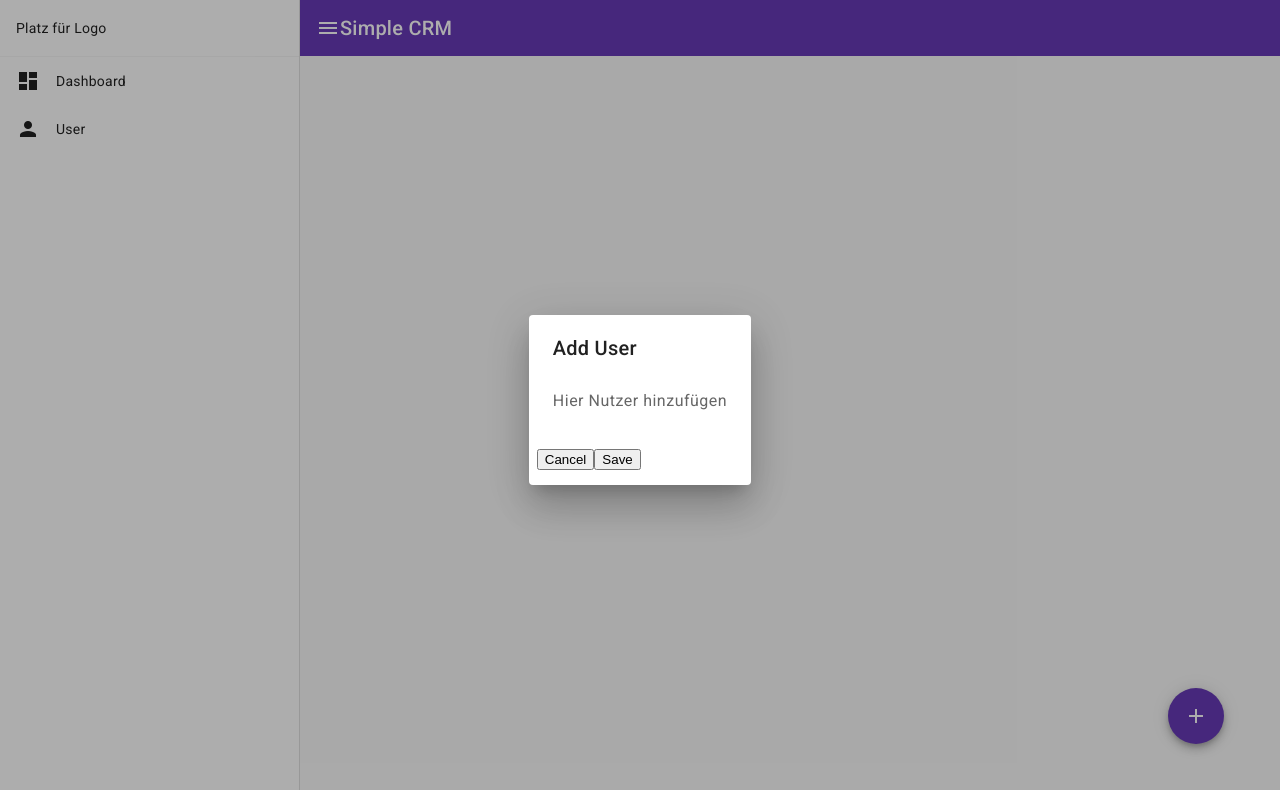
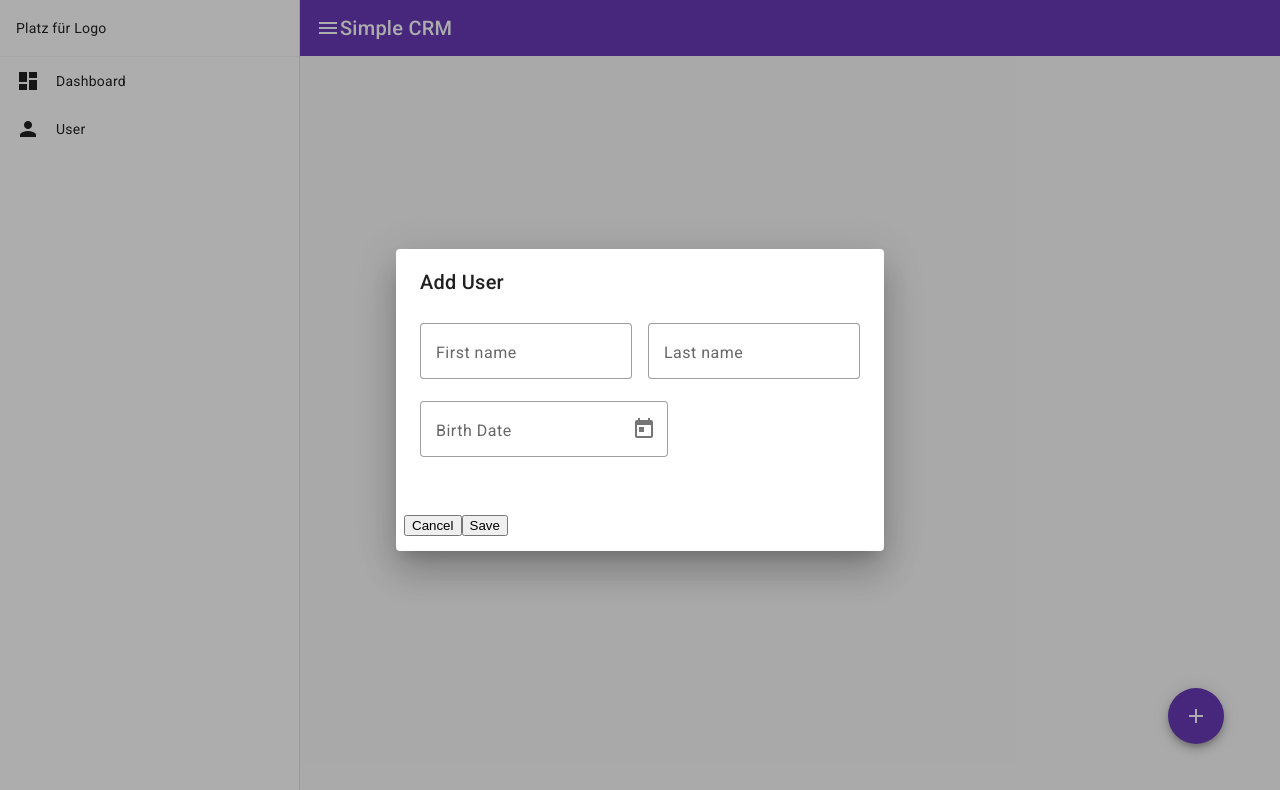
Before and after one commit to Phillipcodes/CRM, an Angular app: page /user in a window 1280 px wide. Both pictures are taken after a click on the button "add". Shown: the top 790 px of the page. Built offline with nearby package versions, Linux system fonts and the light colour scheme.

Commit message:
datepicker

```diff
--- a/src/app/app.component.ts
+++ b/src/app/app.component.ts
@@ -5,10 +5,11 @@ import { MatToolbarModule } from '@angular/material/toolbar';
 import {MatSidenavModule} from '@angular/material/sidenav';
 import { MatIconModule } from '@angular/material/icon';
 import {MatDialogModule} from '@angular/material/dialog';
+
 @Component({
   selector: 'app-root',
   standalone: true,
-  imports: [CommonModule, RouterOutlet, MatToolbarModule,MatSidenavModule,MatIconModule,RouterModule,MatDialogModule],
+  imports: [CommonModule, RouterOutlet, MatToolbarModule,MatSidenavModule,MatIconModule,RouterModule,MatDialogModule,],
   templateUrl: './app.component.html',
   styleUrl: './app.component.scss',
 })
--- a/src/app/app.config.ts
+++ b/src/app/app.config.ts
@@ -1,9 +1,13 @@
 import { ApplicationConfig } from '@angular/core';
 import { provideRouter } from '@angular/router';
-
+import { importProvidersFrom } from '@angular/core';
+import { MatNativeDateModule, MAT_DATE_LOCALE } from '@angular/material/core';
 import { routes } from './app.routes';
 import { provideAnimationsAsync } from '@angular/platform-browser/animations/async';
 
 export const appConfig: ApplicationConfig = {
-  providers: [provideRouter(routes), provideAnimationsAsync()]
+  providers: [provideRouter(routes), provideAnimationsAsync(),
+    importProvidersFrom(MatNativeDateModule),  // Importiere das NativeDateModule hier
+    { provide: MAT_DATE_LOCALE, useValue: 'en-GB' },
+  ]
 };
--- a/src/app/dialog-add-user/dialog-add-user.component.html
+++ b/src/app/dialog-add-user/dialog-add-user.component.html
@@ -1,9 +1,29 @@
 <h2 mat-dialog-title>Add User</h2>
 <mat-dialog-content>
-  Hier Nutzer hinzufügen
-
+    <div>
+  <mat-form-field class="margin-right-16"  appearance="outline">
+    <mat-label>First name</mat-label>
+    <input matInput placeholder="Placeholder" />
+    <!-- <mat-hint>Please enter a name</mat-hint> -->
+  </mat-form-field>
+  <mat-form-field appearance="outline">
+    <mat-label>Last name</mat-label>
+    <input matInput placeholder="Placeholder" />
+    <!-- <mat-hint>Please enter a name</mat-hint> -->
+  </mat-form-field>
+</div>
+<div>
+    <mat-form-field appearance="outline">
+        <mat-label>Birth Date</mat-label>
+        <input matInput placeholder="Placeholder" [matDatepicker]="picker" />
+        <mat-datepicker-toggle matIconSuffix [for]="picker"></mat-datepicker-toggle>
+        <mat-datepicker #picker></mat-datepicker>
+        <!-- <mat-hint>Please enter a date</mat-hint> -->
+      </mat-form-field>
+      <div></div>
+</div>
 </mat-dialog-content>
 <mat-dialog-actions>
-  <button mat-button >Cancel</button>
-  <button mat-button  cdkFocusInitial>Save</button>
+  <button mat-button>Cancel</button>
+  <button mat-button cdkFocusInitial>Save</button>
 </mat-dialog-actions>
--- a/src/styles.scss
+++ b/src/styles.scss
@@ -1,3 +1,8 @@
 
 html, body { height: 100%;  }
 body { margin: 0; font-family: Roboto, "Helvetica Neue", sans-serif; }
+
+
+.margin-right-16 {
+    margin-right: 16px;
+}
```
Also changed, not shown: src/app/dialog-add-user/dialog-add-user.component.ts (+6 -1 lines).
